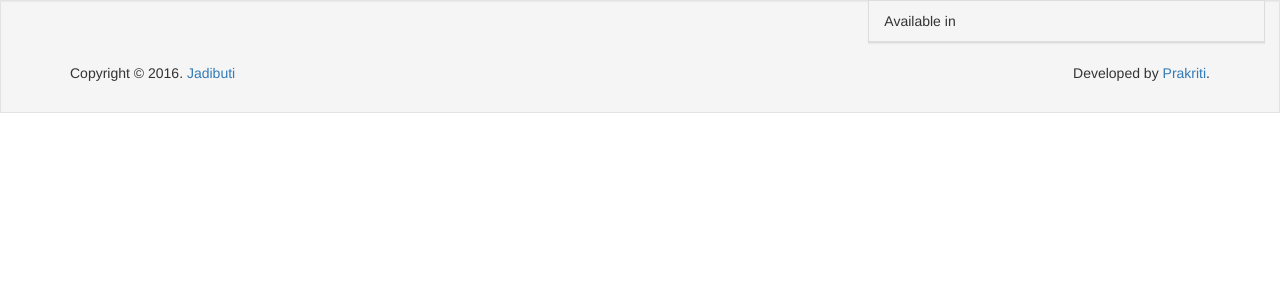
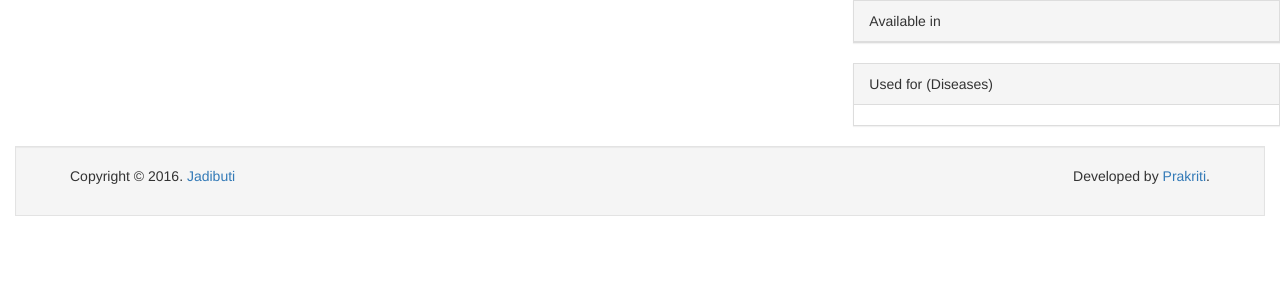
Before and after one commit to munikarmanish/jadibuti, a Django app: template templates/herb_detail.html in a window 1280 px wide. Shown: the part 151-451 px from the top of the page. Run offline with Django 3.2, Linux system fonts and the light colour scheme; the template is opened without the code that fills it, so the values that code supplies are empty; some libraries are stand-ins or nearby versions.

Commit message:
disease cured by the herbal added in herbal detail page

```diff
--- a/browse/views.py
+++ b/browse/views.py
@@ -19,10 +19,13 @@ def herb_detail (response,slug):
 
 	herb = get_object_or_404(Herb, id=slug)
 	shops = herb.shops.all()
+	diseases_cured = herb.disease_set.all()
+
 	context = {
 		'page_title':'herb_detail',
 		'herb':herb,
 		'available_in':shops,
+		'diseases_cured':diseases_cured
 	}
 
 	return render (response, 'herb_detail.html', context)
--- a/templates/herb_detail.html
+++ b/templates/herb_detail.html
@@ -32,6 +32,7 @@
     </div><!--column 1-->
 
 <div class="col-md-4">
+<div class="row">
   <div class="panel panel-default">
     <div class="panel-heading">
       Available in
@@ -43,10 +44,23 @@
             {{ shop.name }} <span class="label label-default pull-right">{{ shop.location }}</span>
         </a>
         {% endfor %}
-
       </ul>
     </div><!--panel-body-->
   </div><!--panel-->
+  <div class="panel panel-default">
+    <div class="panel-heading">
+    Used for (Diseases)
+    </div>
+    <div class="panel-body" style="padding:0;">
+        <ul class="list-group" style="padding:0;">
+        {% for disease in diseases_cured %}
+            <a href="#">
+            {{ disease.name }}
+            </a>
+        {% endfor %}
+        </ul>
+    </div>
+  </div>
   </div><!--col 2-->
 </div><!--row-->
 </div><!--container-->
```
